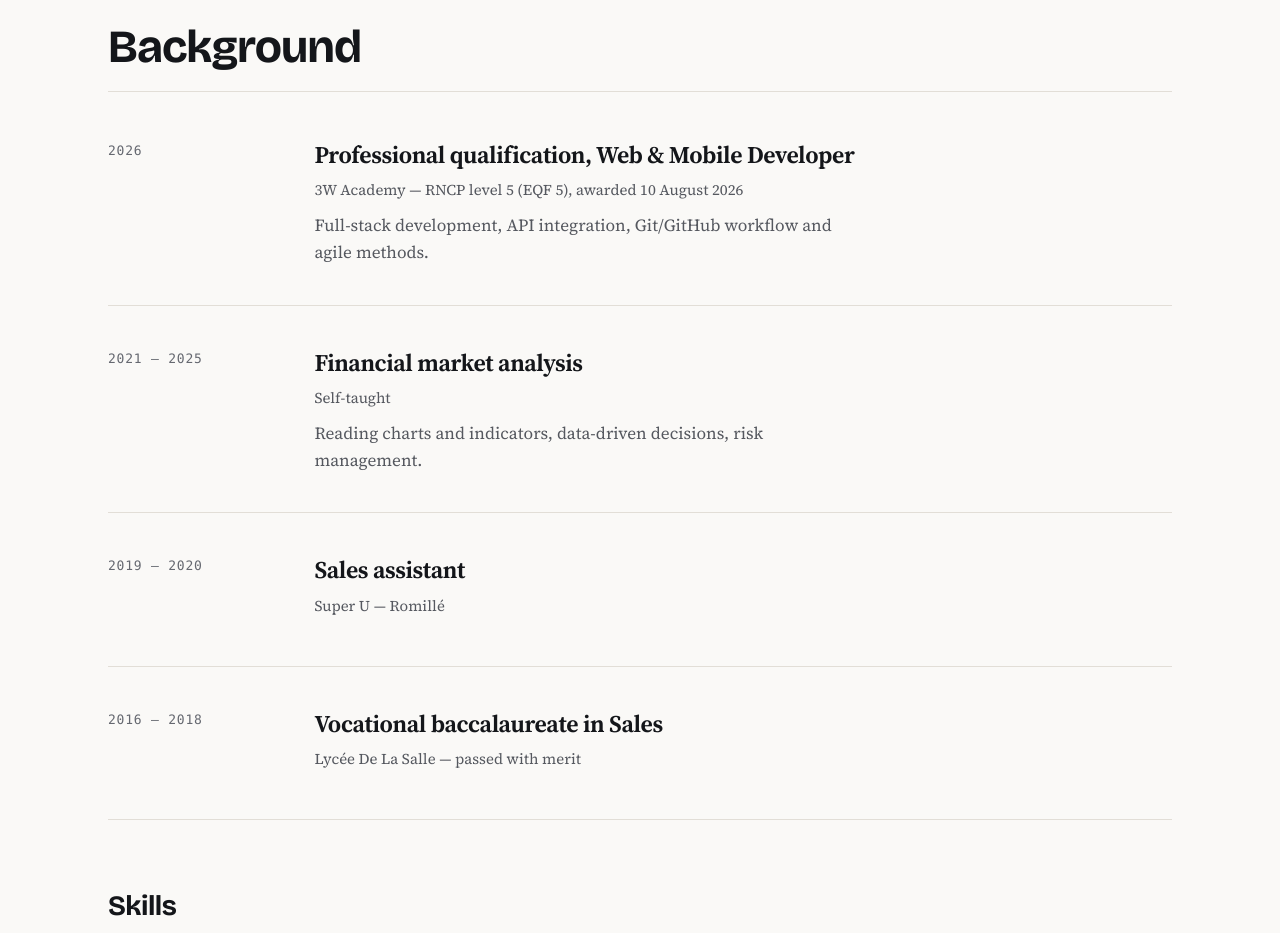
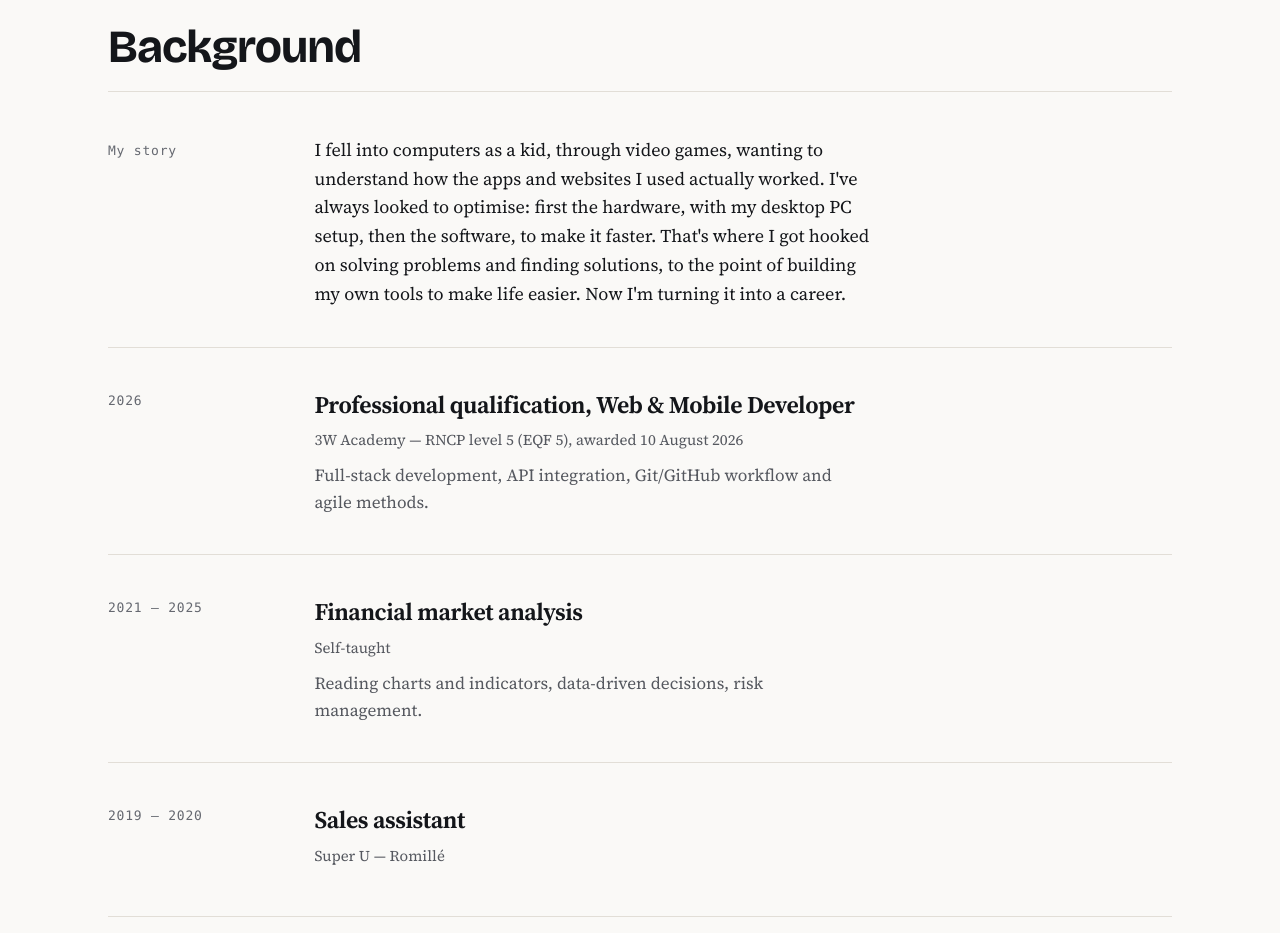
Before and after one commit to slayerfx/slayerfx.github.io, a plain HTML site: page index.html in a window 1280 px wide. Shown: the part 3900-4833 px from the top of the page. Drawn offline with Linux system fonts and the light colour scheme.

Commit message:
Le parcours s'ouvre sur une presentation personnelle

```diff
--- a/css/style.css
+++ b/css/style.css
@@ -867,10 +867,15 @@ h1 {
    avoir a la relire dans chaque bloc. */
 .timeline { display: flex; flex-direction: column; }
 
-.timeline li {
+/* Le texte de presentation partage la grille des jalons : son etiquette dans
+   la colonne des dates, le texte dans celle des titres. */
+.timeline li,
+.parcours-intro {
   display: grid;
   grid-template-columns: minmax(120px, 168px) 1fr;
   gap: clamp(20px, 3vw, 48px);
+}
+.timeline li {
   padding: clamp(26px, 3vw, 38px) 0;
   border-top: 1px solid var(--line);
 }
@@ -878,6 +883,13 @@ h1 {
 /* Le titre de section porte deja un filet ; celui du premier jalon en
    dessinait un second juste en dessous, avec une bande vide entre les deux. */
 .timeline li:first-child { border-top: 0; padding-top: 0; }
+
+.parcours-intro {
+  padding-bottom: clamp(26px, 3vw, 38px);
+  border-bottom: 1px solid var(--line);
+}
+.parcours-intro + .timeline li:first-child { padding-top: clamp(26px, 3vw, 38px); }
+.parcours-texte { font-size: 18px; line-height: 1.6; color: var(--text); max-width: 62ch; }
 
 .when {
   font-family: var(--font-mono);
@@ -1084,7 +1096,7 @@ h1 {
   .topbar nav ul { gap: 16px; }
   .topbar nav a { font-size: 12px; }
   .section { padding-left: 18px; padding-right: 18px; }
-  .timeline li, .skills dl { grid-template-columns: 1fr; gap: 6px; }
+  .timeline li, .skills dl, .parcours-intro { grid-template-columns: 1fr; gap: 6px; }
   .when { padding-top: 0; }
   .skills dt { margin-top: 14px; }
   .oss-principal { padding-left: 18px; }
--- a/index.html
+++ b/index.html
@@ -300,6 +300,18 @@
   <!-- ------------------------------------------------------------- parcours -->
   <section class="section" id="parcours">
     <h2 class="section-title" data-i18n="parcours.titre" data-reveal>Parcours</h2>
+    <div class="parcours-intro" data-reveal>
+      <p class="when" data-i18n="parcours.histoire">Mon histoire</p>
+      <p class="parcours-texte" data-i18n="parcours.lede">
+        Je suis tombé dans l'informatique tout petit, grâce aux jeux vidéo, avec
+        l'envie de comprendre comment fonctionnent les applications et les sites que
+        j'utilise. J'ai toujours cherché à optimiser : d'abord le matériel, avec la
+        configuration de mon PC fixe, puis le logiciel, pour le rendre plus rapide.
+        C'est là que j'ai pris goût à résoudre des problèmes et à trouver des
+        solutions, jusqu'à créer mes propres outils pour me simplifier la vie.
+        Aujourd'hui, j'en fais mon métier.
+      </p>
+    </div>
 
     <ol class="timeline" data-reveal-group>
       <li data-reveal>
--- a/js/anglais.js
+++ b/js/anglais.js
@@ -88,6 +88,13 @@ const ANGLAIS = {
 
   /* --- parcours */
   'parcours.titre': 'Background',
+  'parcours.histoire': 'My story',
+  'parcours.lede': "I fell into computers as a kid, through video games, wanting to understand "
+                 + "how the apps and websites I used actually worked. I've always looked to "
+                 + 'optimise: first the hardware, with my desktop PC setup, then the software, '
+                 + "to make it faster. That's where I got hooked on solving problems and finding "
+                 + 'solutions, to the point of building my own tools to make life easier. '
+                 + "Now I'm turning it into a career.",
   'p1.t': 'Professional qualification, Web &amp; Mobile Developer',
   'p1.o': '3W Academy — RNCP level 5 (EQF 5), awarded 10 August 2026',
   'p1.d': 'Full-stack development, API integration, Git/GitHub workflow and agile methods.',
```
